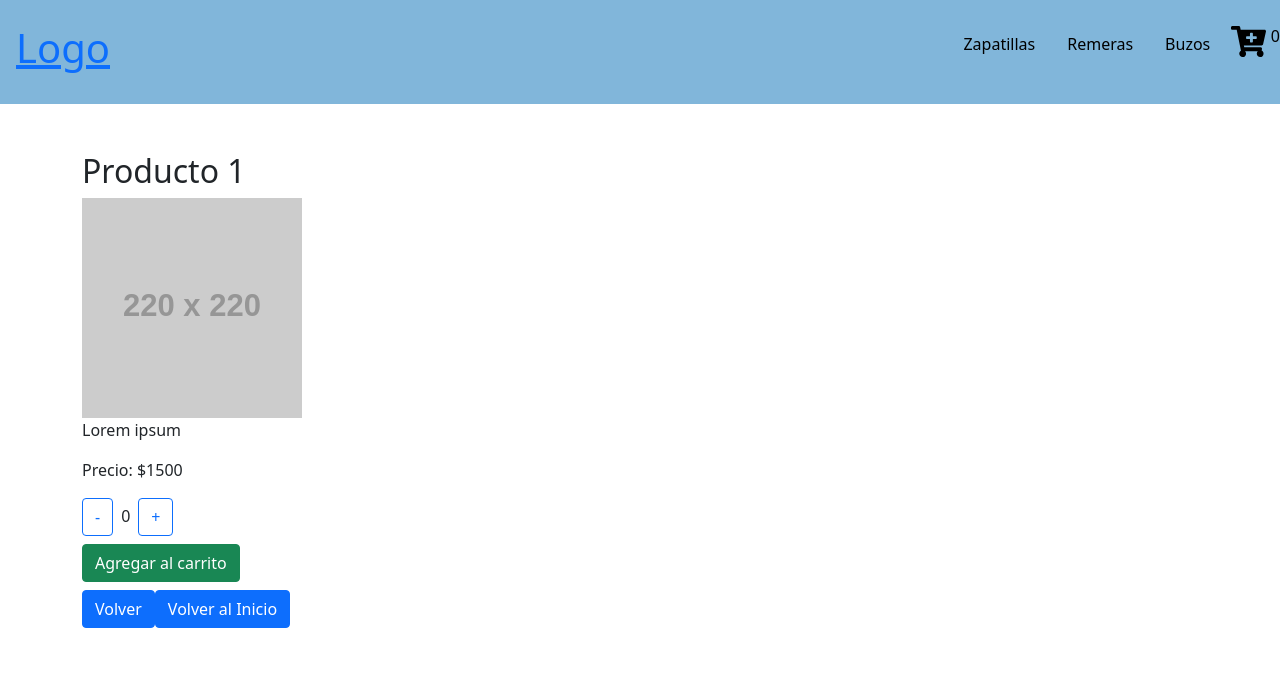
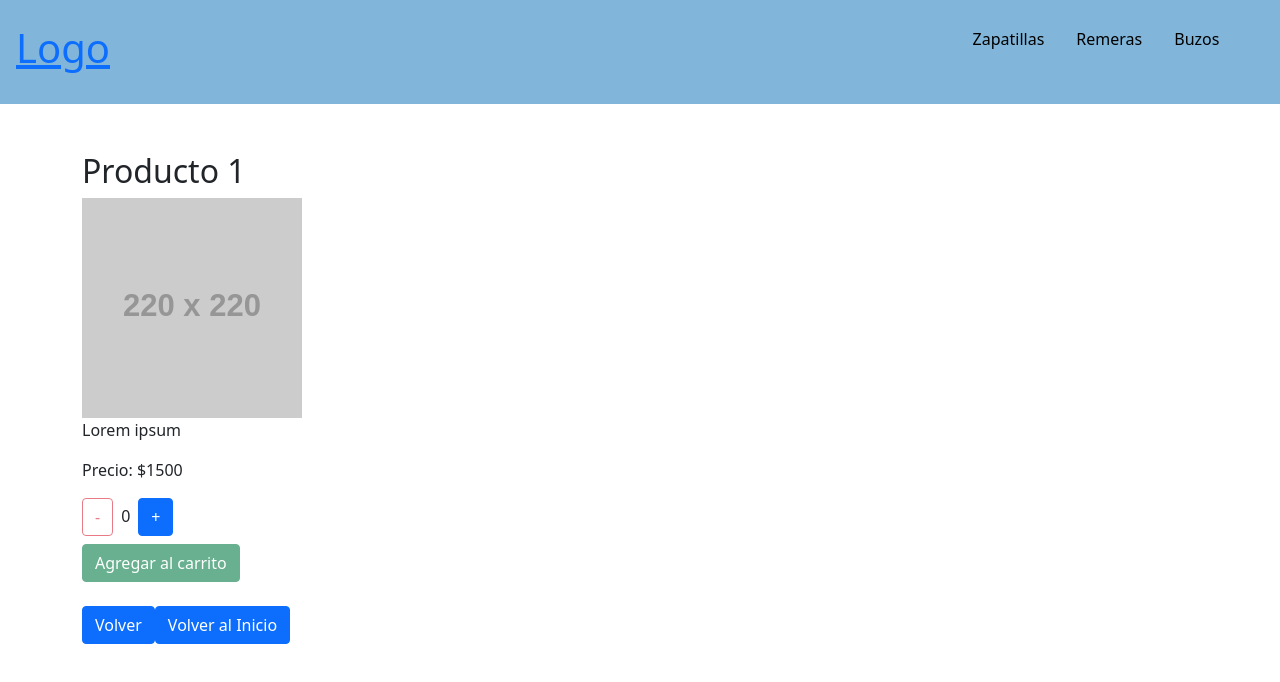
Before and after one commit to fjcarrozzino/Proyecto-Final-React, a React (Create React App) app: page /detail/1 in a window 1280 px wide. Shown: the top 682 px of the page. Built offline with nearby package versions, Linux system fonts and the light colour scheme.

Commit message:
tp11carrozzino

```diff
--- a/src/Components/CartWidget/CartWidget.js
+++ b/src/Components/CartWidget/CartWidget.js
@@ -1,16 +1,19 @@
 import { useContext } from 'react';
 import { FaCartPlus } from 'react-icons/fa';
+import { Link } from 'react-router-dom';
 import { CartContext } from '../../context/CartContext';
 import '../CartWidget/CartWidget.scss'
 
 export const CartWidget = () => {
 
-    const {totalCantidad} = useContext(CartContext)
+    const {totalCantidad, carrito} = useContext(CartContext)
 
     return (
-        <div>
+        <div className={carrito.length === 0 ? 'hidden' : ''}>
+            <Link to="/cart">
             <FaCartPlus className="CartWidget"/>
-            <span>{totalCantidad()}</span>
+            <span className="cantidad">{totalCantidad()}</span>
+            </Link>
         </div>
     )
 }
--- a/src/Components/CartWidget/CartWidget.scss
+++ b/src/Components/CartWidget/CartWidget.scss
@@ -2,3 +2,15 @@
     font-size: 35px;
     margin: 0.5rem 0.3rem 0;
 }
+
+.hidden {
+    visibility: hidden;
+    pointer-events: none;
+}
+
+.cantidad {
+    display: flex;
+    flex-direction: column;
+    justify-content: center;
+    align-items: center;
+}
--- a/src/Components/ItemCount/ItemCount.js
+++ b/src/Components/ItemCount/ItemCount.js
@@ -1,4 +1,5 @@
 import React from 'react'
+import { btnConfig } from './btnConfig'
 
 export const ItemCount = ({max, setCantidad, cantidad, onAdd}) => {
 
@@ -10,17 +11,25 @@ export const ItemCount = ({max, setCantidad, cantidad, onAdd}) => {
         cantidad < max && setCantidad(cantidad + 1)
     }
 
+    const config = btnConfig(cantidad, max, handleSumar, handleRestar)
+
     return (
-        <div>
-            <button className="btn btn-outline-primary" onClick={handleRestar}>
+        <div className="my-3">
+            <button {...config.restar}>
                 -
             </button>
+
             <span className="mx-2">{cantidad}</span>
-            <button className="btn btn-outline-primary" onClick={handleSumar}>
+
+            <button {...config.sumar}>
                 +
             </button>
             <br/>
-            <button className="btn btn-success my-2" onClick={onAdd}>
+            <button
+                className="btn btn-success my-2"
+                onClick={onAdd}
+                disabled={cantidad === 0}
+            >
                 Agregar al carrito
             </button>
         </div>
--- /dev/null
+++ b/src/Components/ItemCount/btnConfig.js
@@ -0,0 +1,16 @@
+
+
+export const btnConfig = (cantidad, max, handleSumar, handleRestar) => {
+    return {
+        restar: {
+            className: `btn ${cantidad === 0 ? 'btn-outline-danger' : 'btn-outline-primary'}`,
+            onClick: handleRestar,
+            disabled: cantidad === 0
+        },
+        sumar: {
+            className: `btn ${cantidad === max ? 'btn-danger' : 'btn-primary'}`,
+            onClick: handleSumar,
+            disabled: cantidad === max
+        }
+    }
+}
--- a/src/Components/ItemDetailContainer/ItemDetailContainer.js
+++ b/src/Components/ItemDetailContainer/ItemDetailContainer.js
@@ -2,6 +2,7 @@ import React, {useEffect, useState} from 'react'
 import { useParams } from 'react-router'
 import { pedirDatos } from '../../helpers/pedirDatos'
 import { ItemDetail } from '../ItemDetail/ItemDetail'
+import { Loader } from '../Loader/Loader'
 
 export const ItemDetailContainer = () => {
     const [item, setItem] = useState()
@@ -25,7 +26,7 @@ export const ItemDetailContainer = () => {
         <div className="container my-5">
             {
                 loading
-                ? <h2>Cargando...</h2>
+                ? <Loader/>
                 : <ItemDetail {...item}/>
             }
 
--- a/src/Components/ItemListContainer/ItemListContainer.js
+++ b/src/Components/ItemListContainer/ItemListContainer.js
@@ -2,6 +2,7 @@ import React, {useEffect, useState } from 'react'
 import { useParams } from 'react-router'
 import { pedirDatos } from '../../helpers/pedirDatos'
 import { ItemList } from '../ItemList/ItemList'
+import { Loader } from '../Loader/Loader'
 
 
 export const ItemListContainer = () => {
@@ -36,7 +37,7 @@ export const ItemListContainer = () => {
         <>
             {
                 loading
-                    ? <h2>Cargando...</h2>
+                    ? <Loader/>
                     : <ItemList items={productos}/>
             }
         </>
--- /dev/null
+++ b/src/Components/Loader/Loader.js
@@ -0,0 +1,15 @@
+import React from 'react'
+import { Spinner } from 'react-bootstrap'
+import './Loader.scss'
+
+export const Loader = () => {
+    return (
+        <div className="loader">
+            <Spinner
+                animation="border"
+                size="lg"
+                variant="primary"
+            />
+        </div>
+    )
+}
--- /dev/null
+++ b/src/Components/Loader/Loader.scss
@@ -0,0 +1,10 @@
+.loader {
+    width: 100vw;
+    height: 100vh;
+    position: fixed;
+    top: 0;
+    left: 0;
+    display: flex;
+    justify-content: center;
+    align-items: center;
+}
--- a/src/Components/Navbar/NavBar.js
+++ b/src/Components/Navbar/NavBar.js
@@ -18,7 +18,7 @@ export const NavBar = () => {
                     <li><Link to="productos/zapatillas">Zapatillas</Link></li>
                     <li><Link to="productos/remeras">Remeras</Link></li>
                     <li><Link to="productos/buzos">Buzos</Link></li>
-                    <Link to="cart"><CartWidget/> </Link>
+                    <CartWidget/>
                 </ul>
             </nav>
         </div>
```
